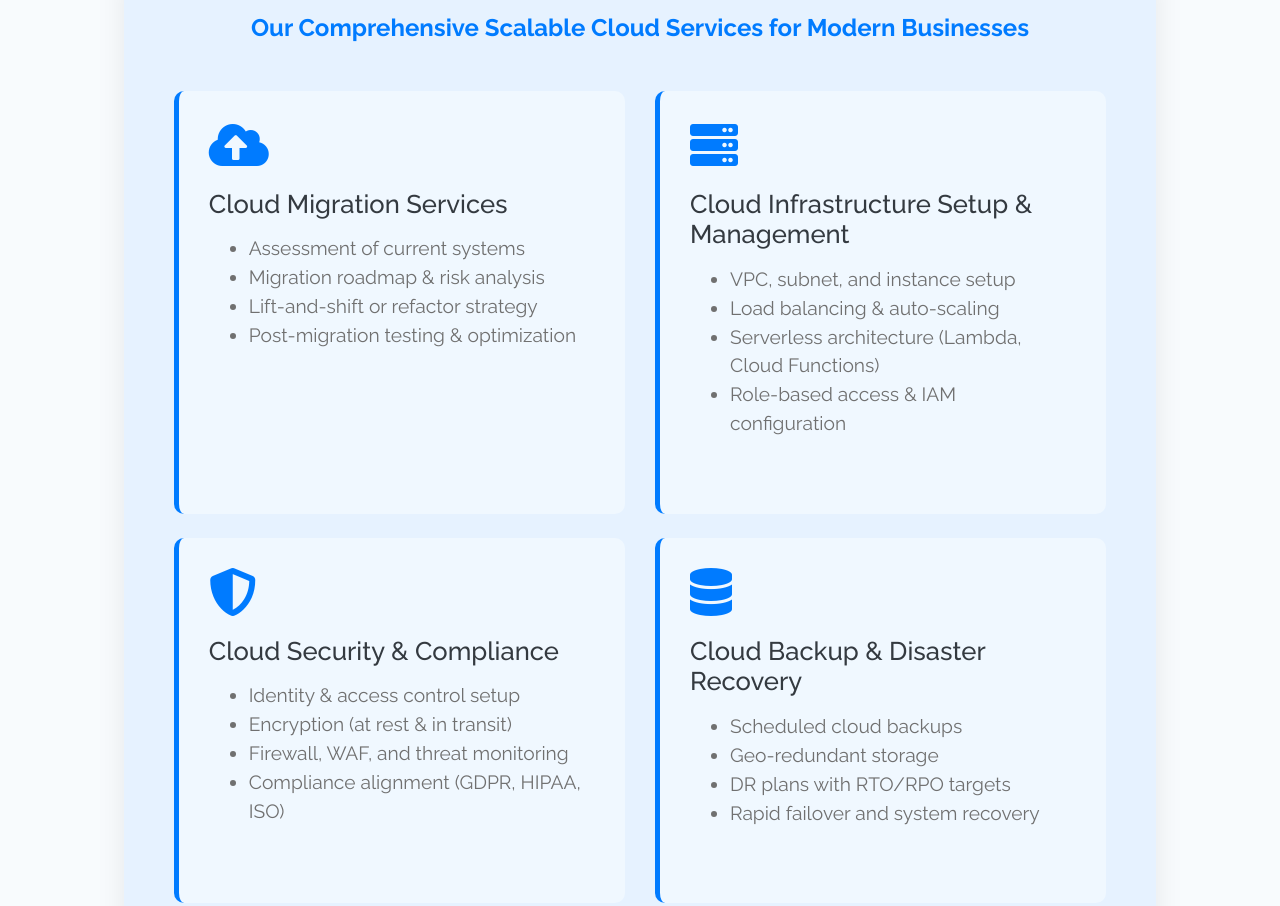
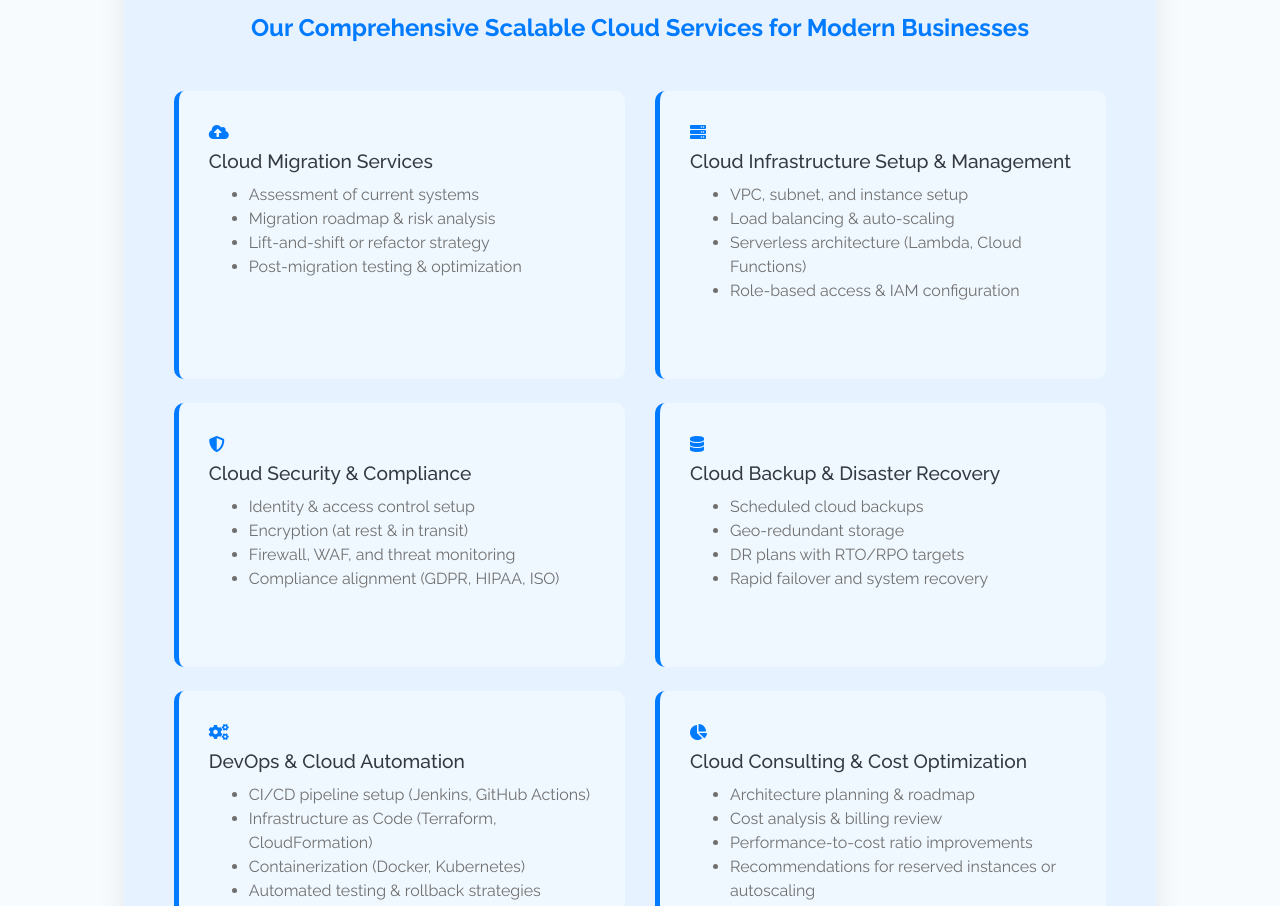
Before and after one commit to sankarthik18/IT-Consulting-Service, a plain HTML site: page cloud.html in a window 1280 px wide. Shown: the part 1240-2146 px from the top of the page. Drawn offline with nearby package versions, Linux system fonts and the light colour scheme.

Commit message:
final project need to check imsges

```diff
--- a/cloud.html
+++ b/cloud.html
@@ -144,19 +144,19 @@
         }
 
         .service-point .service-icon {
-            font-size: 3rem;
+            /* font-size: 2rem; */
             color: #007bff;
-            margin-bottom: 20px;
+            margin-bottom: 10px;
         }
 
         .service-point h4 {
-            font-size: 1.6rem;
+            font-size: 1.2rem;
             color: #343a40;
-            margin-bottom: 15px;
+            margin-bottom: 10px;
         }
 
         .service-point p {
-            font-size: 1rem;
+            /* font-size: 1rem; */
             color: #666;
             line-height: 1.7;
         }
--- a/css/tooplate-infinite-loop.css
+++ b/css/tooplate-infinite-loop.css
@@ -10,7 +10,7 @@ https://www.tooplate.com/view/2117-infinite-loop
 
 body {
   font-family: "Raleway", sans-serif;
-  font-size: 1.2em;
+  font-size: 1em;
   color: #707070;
   margin: 0;
   padding: 0;
```
Also changed, not shown: datainsights.html (+5 -5 lines), digitalmarketing.html (+5 -5 lines), webdevelopment.html (+5 -5 lines).
